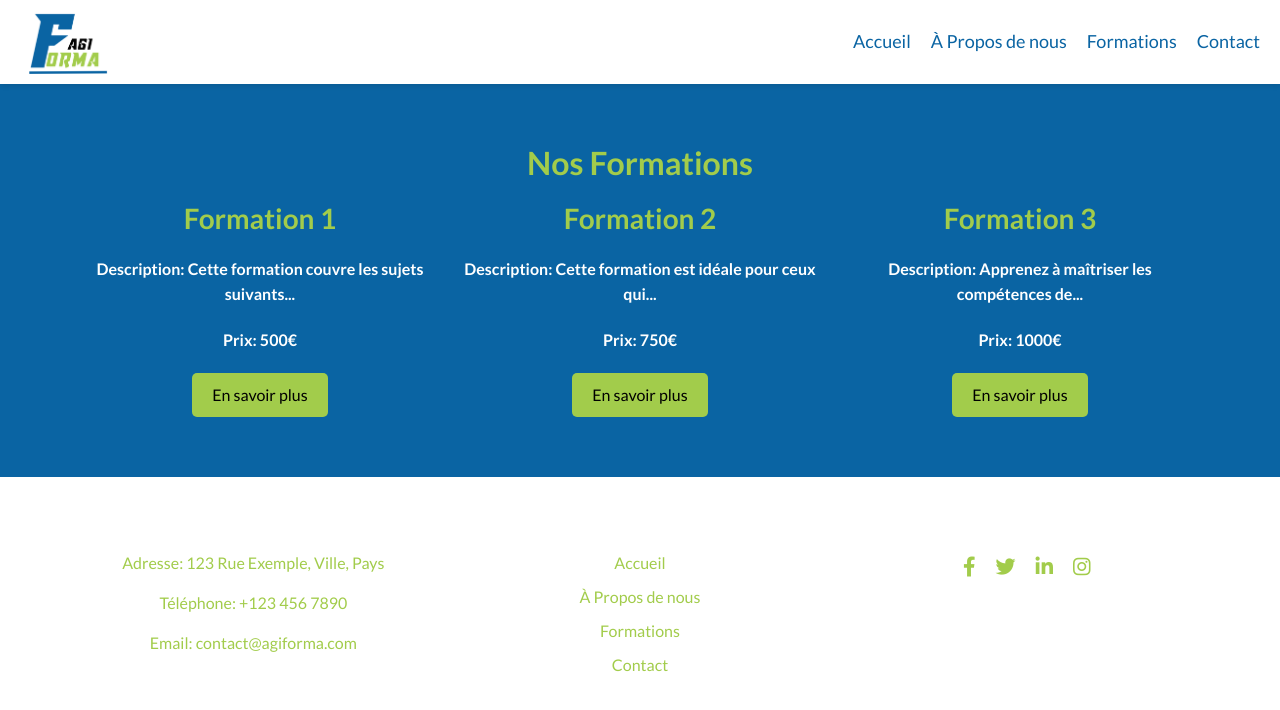
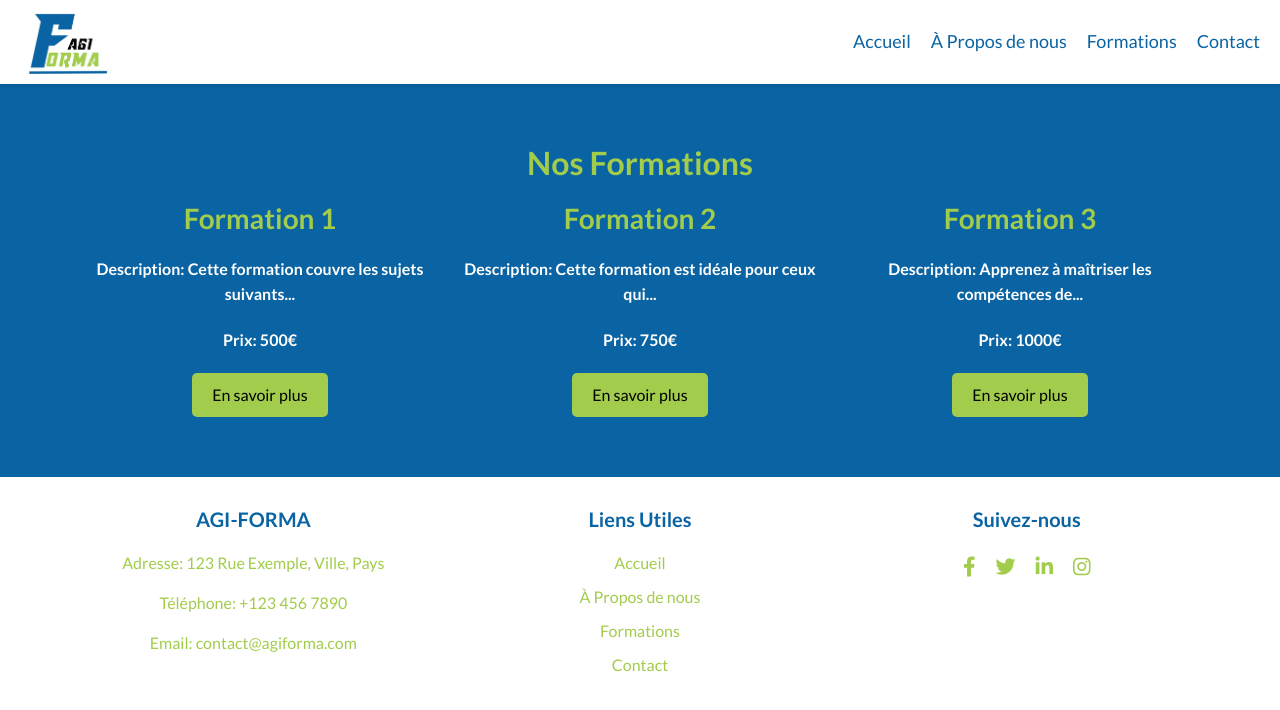
Before and after one commit to RaniaLouSS/AGI-FORMA, a plain HTML site: page formations.html in a window 1280 px wide. Drawn offline with nearby package versions, Linux system fonts and the light colour scheme.

Commit message:
Update formations.html

```diff
--- a/formations.html
+++ b/formations.html
@@ -64,6 +64,14 @@
                 <p>Téléphone: +123 456 7890</p>
                 <p>Email: contact@agiforma.com</p>
             </div>
+             <style>
+     .footer .column h3 {
+    margin-bottom: 20px;
+    font-size: 20px;
+    color:#0a64a3;
+    font-weight: 700;
+}
+     </style>
             <div class="column">
                 <h3>Liens Utiles</h3>
                 <ul>
```
